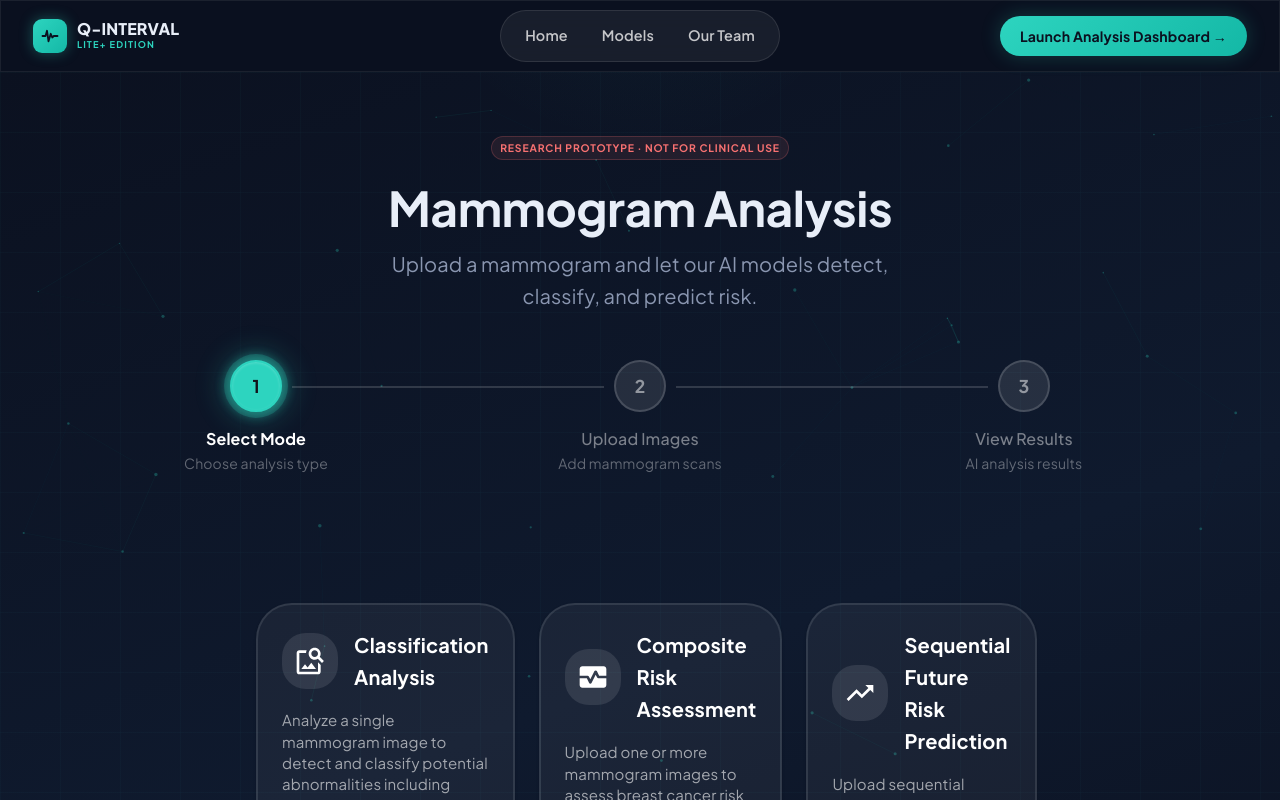
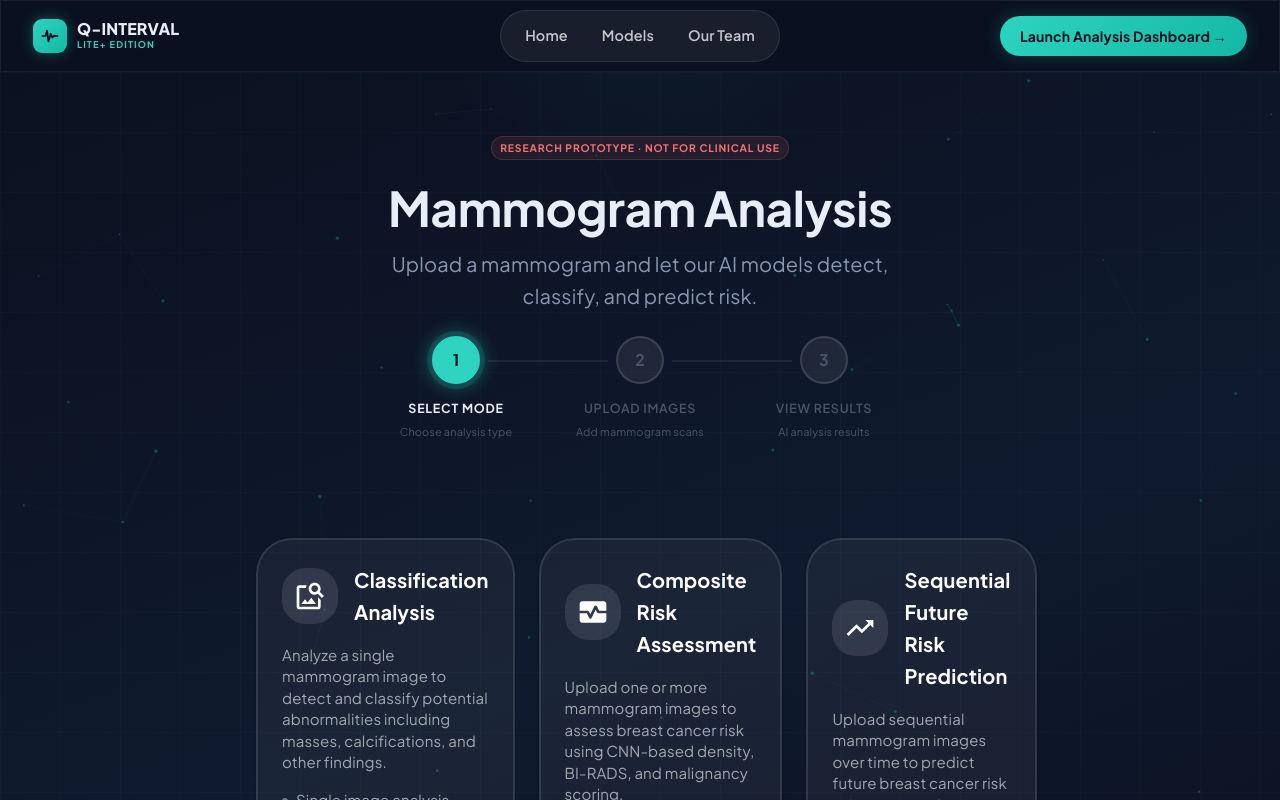
Before and after one commit to Nico-Gerber/Q-INTERVAL-Lite, a React (Create React App) app: page /Analysis in a window 1280 px wide. Shown: the top 800 px of the page. Built offline with nearby package versions, Linux system fonts and the light colour scheme.

Commit message:
Update stepper.jsx
Updated stepper positioning in Analysis dashboard.

```diff
--- a/src/components/stepper.jsx
+++ b/src/components/stepper.jsx
@@ -1,98 +1,87 @@
 import React from 'react';
-import {
-  Box, Step, StepLabel, Stepper, Typography, Container
-} from '@mui/material';
+import { Box, Step, StepLabel, Stepper, Typography, Container } from '@mui/material';
 import { Check } from '@mui/icons-material';
 
 const CustomStepIcon = ({ active, completed, icon }) => (
   <Box sx={{
-    width: 52,
-    height: 52,
-    borderRadius: '50%',
-    backgroundColor: active || completed
-      ? '#2DD4BF'
-      : 'rgba(255,255,255,0.1)',
-    border: active
-      ? '2px solid #2DD4BF'
-      : completed
-        ? '2px solid #2DD4BF'
-        : '2px solid rgba(255,255,255,0.15)',
+    width: 48,
+    height: 48,
+    borderRadius: 2,
+    backgroundColor: active || completed ? 'primary.main' : 'rgba(255,255,255,0.07)',
+    border: '2px solid',
+    borderColor: active || completed ? 'primary.main' : 'rgba(255,255,255,0.12)',
     display: 'flex',
     alignItems: 'center',
     justifyContent: 'center',
-    color: active || completed ? '#13121A' : 'rgba(255,255,255,0.5)',
+    color: active || completed ? 'primary.contrastText' : 'text.disabled',
     fontWeight: 700,
-    fontSize: '1.1rem',
+    fontSize: '1rem',
     boxShadow: active
-      ? `0 0 0 6px rgba(45,212,191,0.2),
-         0 0 12px 4px rgba(45,212,191,0.45),
-         0 0 28px 10px rgba(45,212,191,0.2),
-         inset 0 1px 3px rgba(255,255,255,0.2)`
+      ? (theme) =>
+          `0 0 0 5px ${theme.palette.primary.main}22,
+           0 0 18px 4px ${theme.palette.primary.main}55`
       : completed
-        ? `0 0 8px 2px rgba(45,212,191,0.3)`
+        ? (theme) => `0 0 8px 2px ${theme.palette.primary.main}33`
         : 'none',
-    transition: 'box-shadow 0.3s ease, background-color 0.3s ease',
+    transition: 'all 0.3s ease',
   }}>
-    {completed
-      ? <Check sx={{ color: '#13121A', fontSize: '1.5rem' }} />
-      : icon
-    }
+    {completed ? <Check sx={{ fontSize: '1.1rem' }} /> : icon}
   </Box>
 );
 
 const STEPS = [
-  { label: 'Select Mode', sub: 'Choose analysis type' },
-  { label: 'Upload Images', sub: 'Add mammogram scans' },
-  { label: 'View Results', sub: 'AI analysis results' },
+  { label: 'Select Mode',   sub: 'Choose analysis type' },
+  { label: 'Upload Images', sub: 'Add mammogram scans'  },
+  { label: 'View Results',  sub: 'AI analysis results'  },
 ];
 
 export default function AnalysisStepper({ activeStep }) {
   return (
-    <Container maxWidth="lg" sx={{ py: '3rem' }}>
+    <Container maxWidth="sm" sx={{ pt: 3, pb: 2 }}>
       <Stepper
         activeStep={activeStep}
         alternativeLabel
         sx={{
           '& .MuiStepConnector-root': {
-            top: 26,
-            left: 'calc(-50% + 36px)',
-            right: 'calc(50% + 36px)',
+            top: 24,
+            left: 'calc(-50% + 32px)',
+            right: 'calc(50% + 32px)',
           },
           '& .MuiStepConnector-line': {
             borderTopWidth: 2,
-            borderColor: 'rgba(255,255,255,0.15)',
+            borderColor: 'divider',
           },
           '& .MuiStepConnector-root.Mui-active .MuiStepConnector-line': {
-            backgroundColor: '#2DD4BF',
+            backgroundColor: 'primary.main',
             border: 'none',
             height: 2,
-            boxShadow: `
-              0 0 6px 2px rgba(45,212,191,0.7),
-              0 0 14px 4px rgba(45,212,191,0.35)
-            `,
+            boxShadow: (theme) =>
+              `0 0 8px 2px ${theme.palette.primary.main}AA,
+               0 0 16px 4px ${theme.palette.primary.main}55`,
           },
           '& .MuiStepConnector-root.Mui-completed .MuiStepConnector-line': {
-            backgroundColor: '#2DD4BF',
+            backgroundColor: 'primary.main',
             border: 'none',
             height: 2,
-            boxShadow: `
-              0 0 6px 2px rgba(45,212,191,0.7),
-              0 0 14px 4px rgba(45,212,191,0.35)
-            `,
+            boxShadow: (theme) =>
+              `0 0 8px 2px ${theme.palette.primary.main}AA,
+               0 0 16px 4px ${theme.palette.primary.main}55`,
           },
           '& .MuiStepLabel-label': {
-            fontSize: '1rem',
-            fontWeight: 500,
-            color: 'rgba(255,255,255,0.45)',
-            mt: 0.5,
+            fontSize: '0.78rem',
+            fontWeight: 600,
+            color: 'text.disabled',
+            mt: 0.75,
+            letterSpacing: '0.06em',
+            textTransform: 'uppercase',
           },
           '& .MuiStepLabel-label.Mui-active': {
-            color: 'white',
+            color: 'text.primary',
             fontWeight: 700,
           },
           '& .MuiStepLabel-label.Mui-completed': {
-            color: '#2DD4BF',
-            fontWeight: 600,
+            color: 'primary.main',
+            fontWeight: 700,
           },
         }}
       >
@@ -101,7 +90,7 @@ export default function AnalysisStepper({ activeStep }) {
             <StepLabel
               StepIconComponent={CustomStepIcon}
               optional={
-                <Typography variant="caption" sx={{ color: 'rgba(255,255,255,0.35)', fontSize: '14px' }}>
+                <Typography variant="caption" sx={{ color: 'text.disabled', fontSize: '0.68rem' }}>
                   {sub}
                 </Typography>
               }
```
